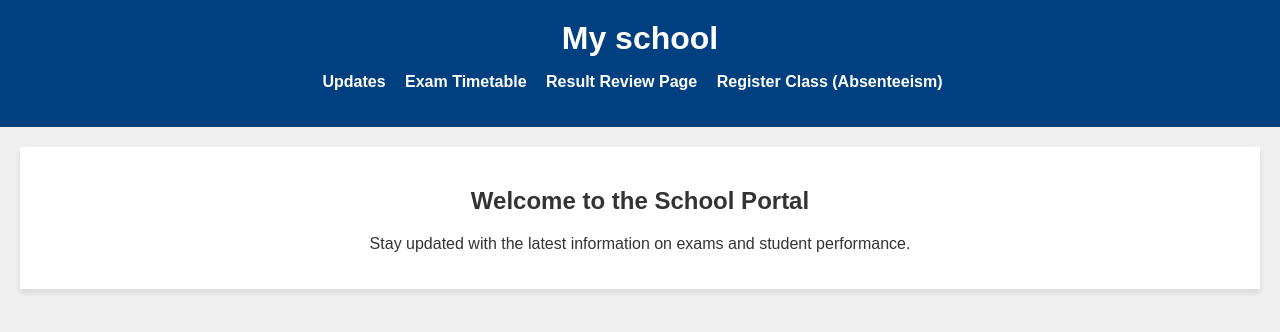
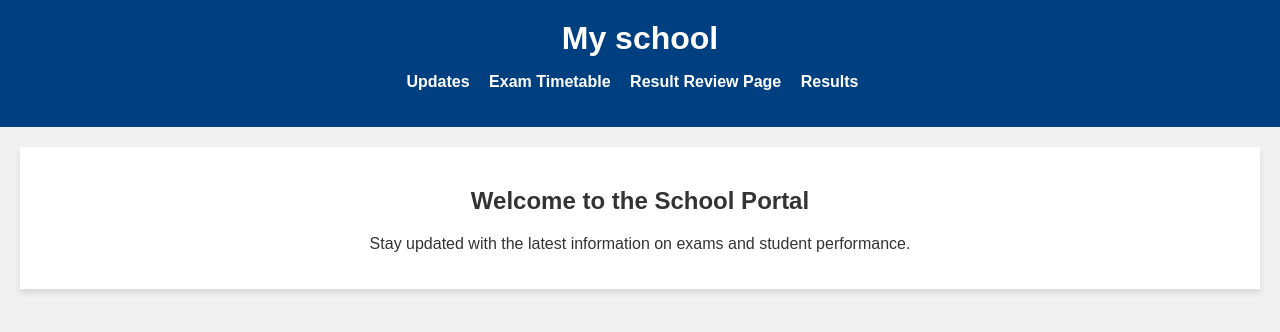
Before and after one commit to ceejaygoat/myschool, a plain HTML site: page index.html in a window 1280 px wide. Drawn offline with Linux system fonts and the light colour scheme.

Commit message:
Update index.html

```diff
--- a/index.html
+++ b/index.html
@@ -24,7 +24,7 @@
                 <li><a href="updates.html">Updates</a></li>
                 <li><a href="exam-timetable.html">Exam Timetable</a></li>
                 <li><a href="scan.html">Result Review Page</a></li>
-                <li><a href="report.html">Register Class (Absenteeism)</a></li>
+                <li><a href="report.html">Results </a></li>
             </ul>
         </nav>
     </header>
```
